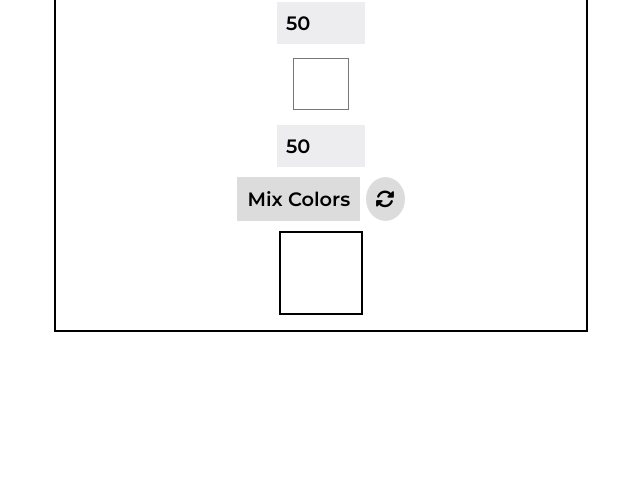
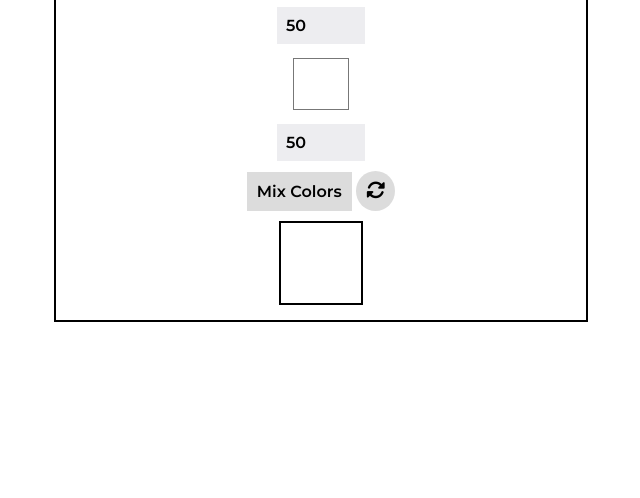
Before and after one commit to SanudaSamson/Color-Mixer, a plain HTML site: page index.html in a window 1280 px wide. Shown: the part 302-800 px from the top of the page, without its empty margins (319-959 px from the left). Drawn offline with Linux system fonts and the light colour scheme.

Commit message:
Update style.css

```diff
--- a/style.css
+++ b/style.css
@@ -4,7 +4,7 @@
     padding: 0;
     font-family: "Montserrat", serif;
     font-weight: 600;
-    font-size: 1.1rem;
+    font-size: 1rem;
 }
 #display{
     width: 80px;
@@ -22,7 +22,7 @@
     display: flex;
     justify-content: center;
     align-items: center;
-    width: min(500px,75%);
+    width: min(500px,85%);
     border: 2px solid black;
     flex-direction: column;
     gap: 10px;
```
